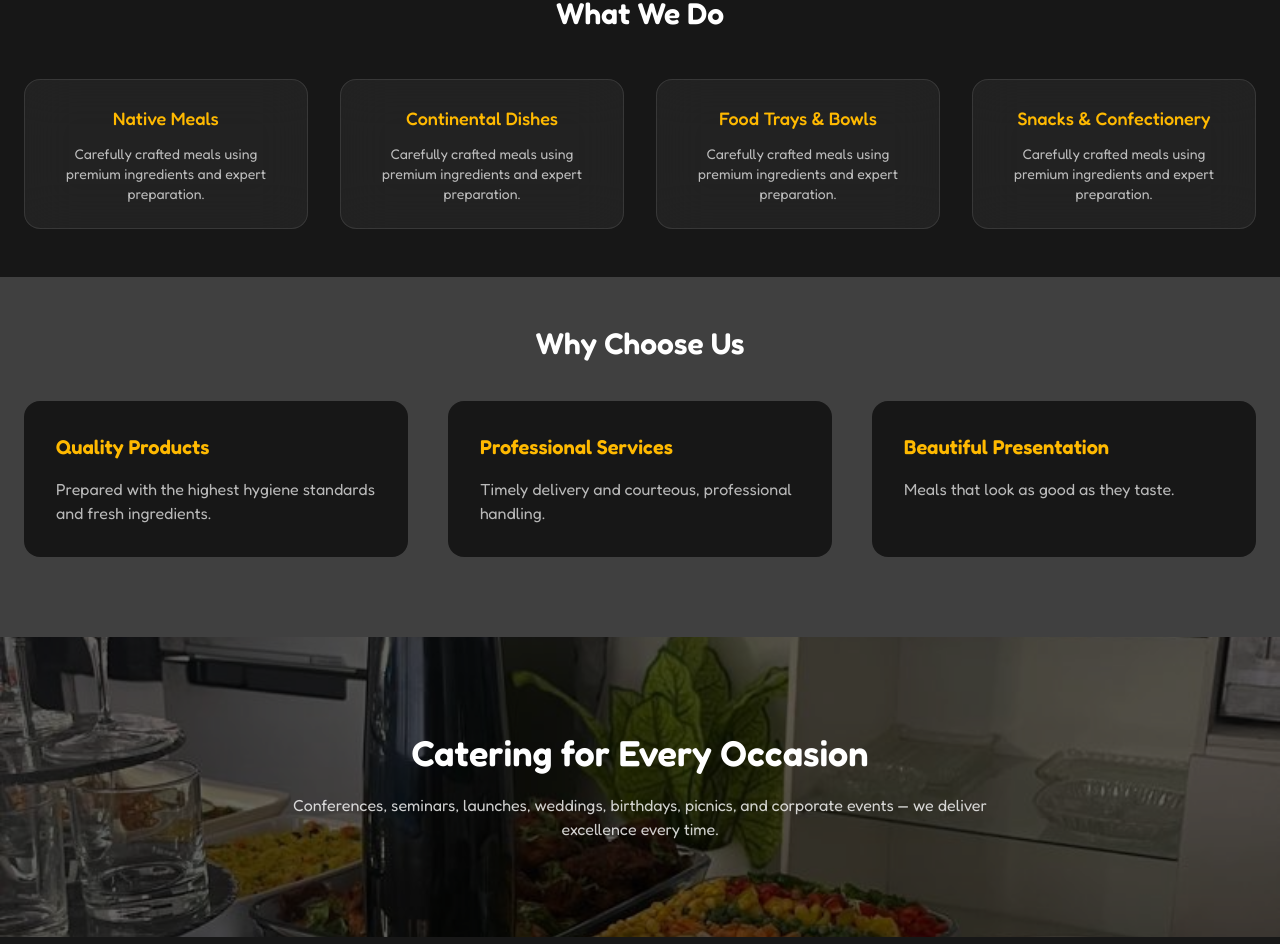
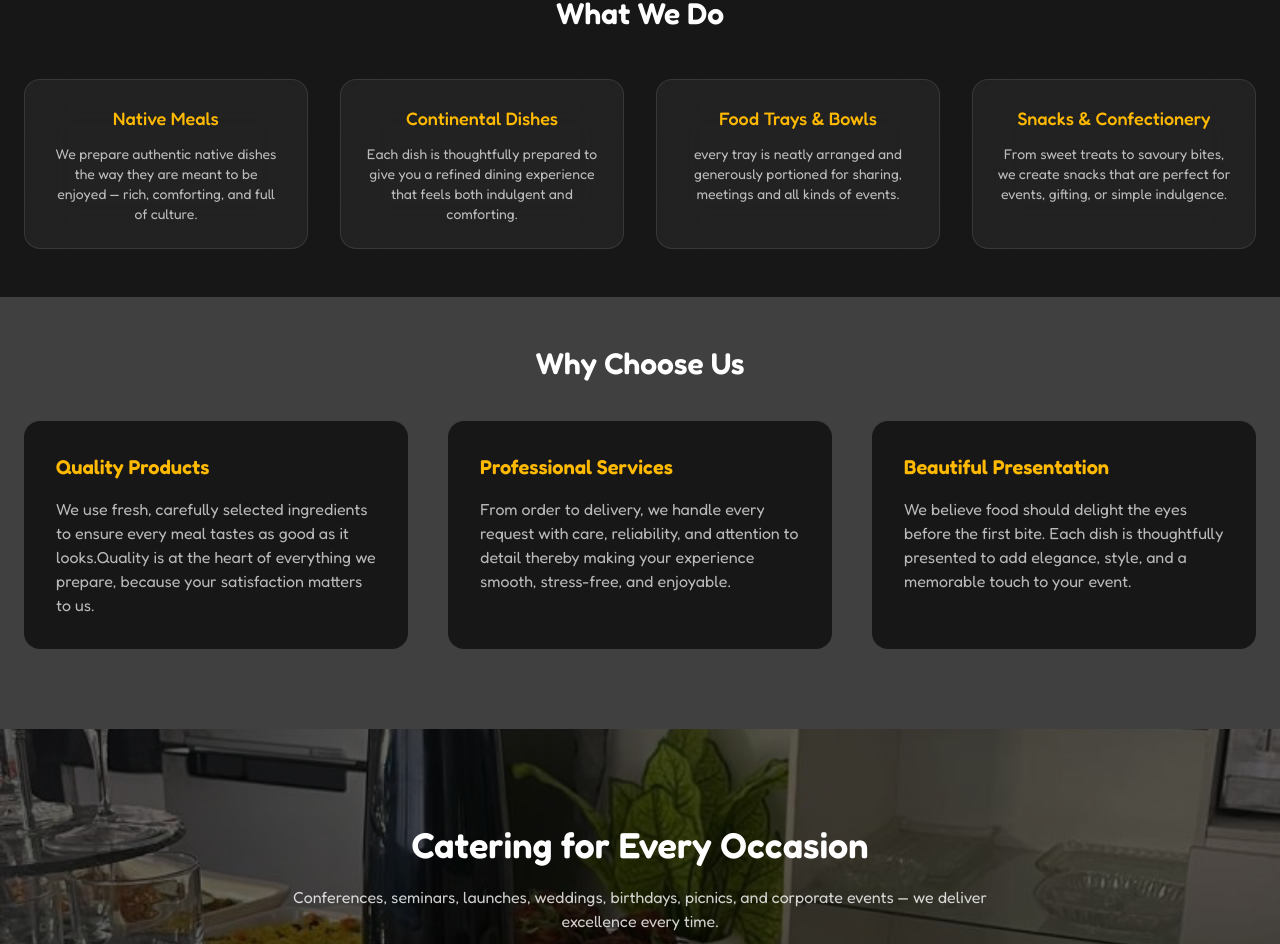
Before and after one commit to ernestkris6/Food-House, a React (Vite) app: page /about in a window 1280 px wide. Shown: the part 1253-2197 px from the top of the page. Built offline with nearby package versions, Linux system fonts and the light colour scheme; a web font is replaced by a local one.

Commit message:
finishing about, menu and contact pages

```diff
--- a/src/UI/AboutDetails.jsx
+++ b/src/UI/AboutDetails.jsx
@@ -5,6 +5,47 @@ import image33 from '../assets/image33.jpg'
 
 
 export default function AboutDetails() {
+
+  const about = [
+    {
+      header: "Native Meals",
+      body: "We prepare authentic native dishes the way they are meant to be enjoyed — rich, comforting, and full of culture.",
+
+    },
+    {
+      header: "Continental Dishes",
+      body: "Each dish is thoughtfully prepared to give you a refined dining experience that feels both indulgent and comforting.",
+    },
+    {
+      header: "Food Trays & Bowls",
+      body: "every tray is neatly arranged and generously portioned for sharing, meetings and all kinds of events.",
+
+    },
+    {
+      header: "Snacks & Confectionery",
+      body: "From sweet treats to savoury bites, we create snacks that are perfect for events, gifting, or simple indulgence.",
+    }
+  ]
+
+  const about2 = [
+    {
+      header: "Quality Products",
+      body: "We use fresh, carefully selected ingredients to ensure every meal tastes as good as it looks.Quality is at the heart of everything we prepare, because your satisfaction matters to us.",
+
+    },
+    {
+      header: "Professional Services",
+      body: "From order to delivery, we handle every request with care, reliability, and attention to detail thereby making your experience smooth, stress-free, and enjoyable.",
+    },
+    {
+      header: "Beautiful Presentation",
+      body: "We believe food should delight the eyes before the first bite. Each dish is thoughtfully presented to add elegance, style, and a memorable touch to your event.",
+
+    },
+
+  ]
+
+
   return (
     <section className="bg-neutral-700 text-white">
 
@@ -58,22 +99,17 @@ export default function AboutDetails() {
           <h2 className="text-3xl font-semibold mb-12">What We Do</h2>
 
           <div className="grid sm:grid-cols-2 lg:grid-cols-4 gap-8">
-            {[
-              "Native Meals",
-              "Continental Dishes",
-              "Food Trays & Bowls",
-              "Snacks & Confectionery",
-            ].map((item, i) => (
+            {about.map((item, i) => (
               <div
                 key={i}
                 className="backdrop-blur-xl bg-white/5 border border-white/10
                            rounded-2xl p-6 hover:bg-white/10 transition"
               >
                 <h3 className="text-lg font-medium text-amber-400">
-                  {item}
+                  {item.header}
                 </h3>
                 <p className="mt-3 text-sm text-white/70">
-                  Carefully crafted meals using premium ingredients and expert preparation.
+                  {item.body}
                 </p>
               </div>
             ))}
@@ -85,20 +121,16 @@ export default function AboutDetails() {
       <div className='py-12'>
         <h2 className="text-center text-3xl font-semibold mb-2">Why Choose Us</h2>
       <div className="max-w-7xl mx-auto px-6 py-8 grid md:grid-cols-3 gap-10">
-        {[
-          { title: "Quality Products", desc: "Prepared with the highest hygiene standards and fresh ingredients." },
-          { title: "Professional Services", desc: "Timely delivery and courteous, professional handling." },
-          { title: "Beautiful Presentation", desc: "Meals that look as good as they taste." },
-        ].map((item, i) => (
+        {about2.map((item, i) => (
           <div
             key={i}
             className="bg-neutral-900 rounded-2xl p-8 hover:-translate-y-2 transition duration-300"
           >
             <h3 className="text-xl font-semibold text-amber-400">
-              {item.title}
+              {item.header}
             </h3>
             <p className="mt-4 text-white/70">
-              {item.desc}
+              {item.body}
             </p>
           </div>
         ))}
```
